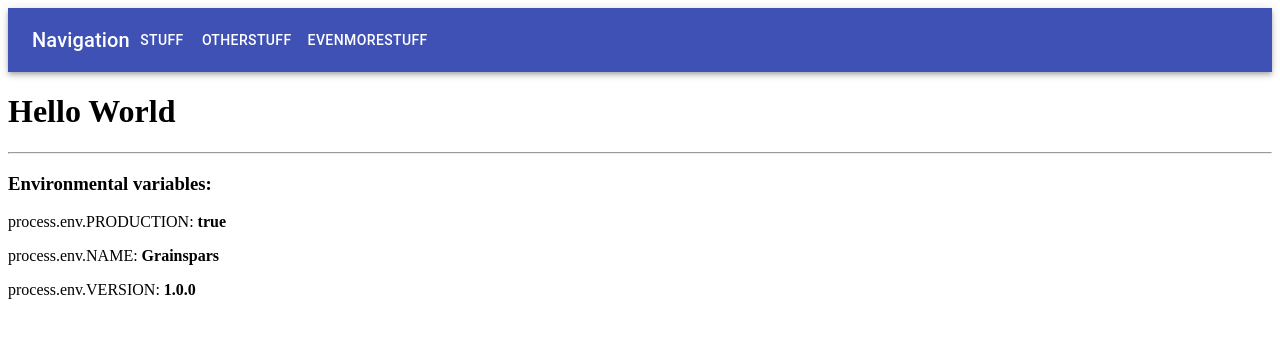
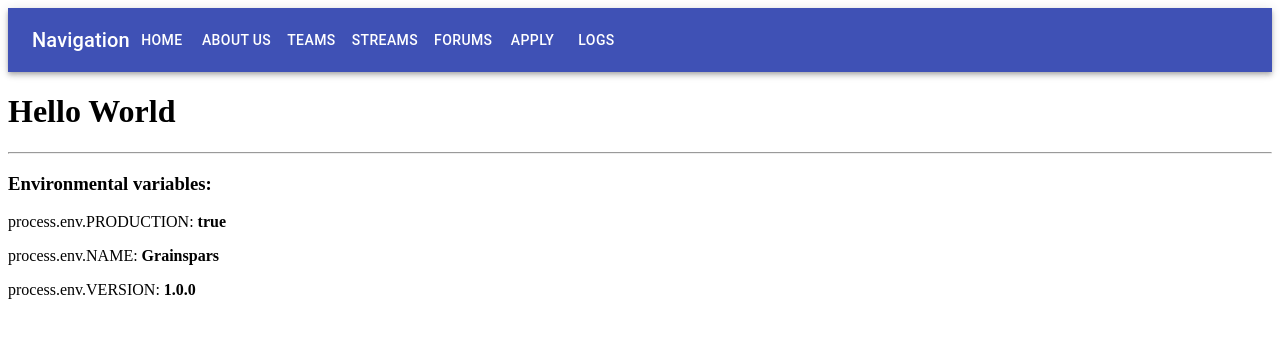
Before and after one commit to bzargesg/Grainspars, a React app: page / in a window 1280 px wide. Shown: the top 338 px of the page. Built offline with nearby package versions, Linux system fonts and the light colour scheme.

Commit message:
Add more descriptive topbar

```diff
--- a/src/components/HeaderBar/HeaderBar.tsx
+++ b/src/components/HeaderBar/HeaderBar.tsx
@@ -16,9 +16,13 @@ export const Headerbar = () => {
                 <Typography variant="h6" className="menuTitle">
                     Navigation
                 </Typography>
-                <Button color="inherit">Stuff</Button>
-                <Button color="inherit">otherStuff</Button>
-                <Button color="inherit">EvenMoreStuff</Button>
+                <Button color="inherit">Home</Button>
+                <Button color="inherit">About Us</Button>
+                <Button color="inherit">Teams</Button>
+                <Button color="inherit">Streams</Button>
+                <Button color="inherit">Forums</Button>
+                <Button color="inherit">Apply</Button>
+                <Button color="inherit">Logs</Button>
             </Toolbar>
         </AppBar>
     );
```
